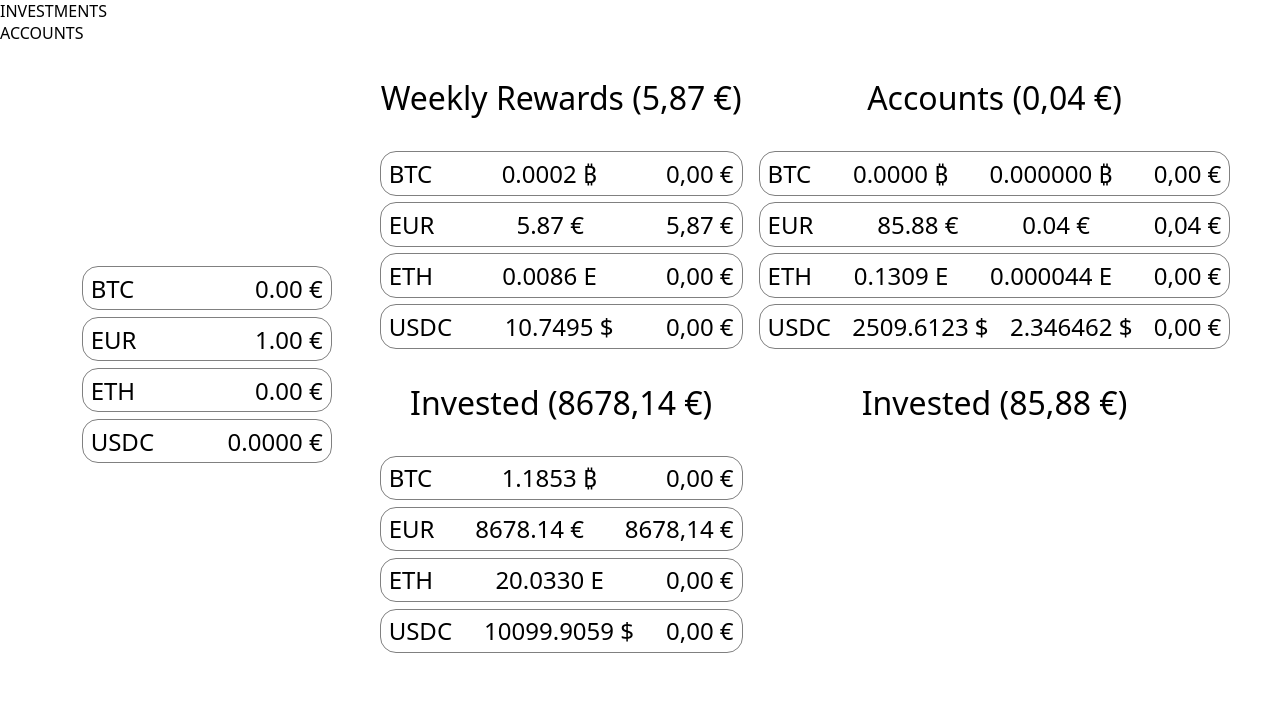
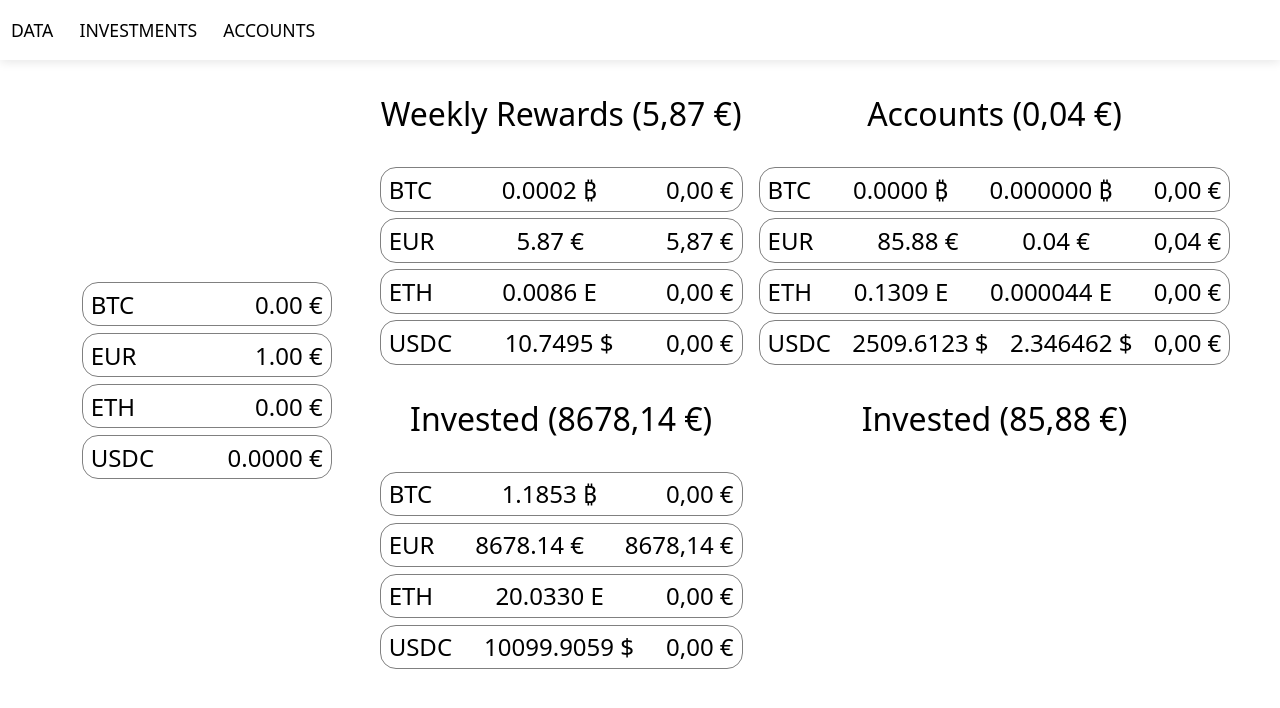
Before and after one commit to jmn8718/jmn8718.github.io, an Astro site: page /earn in a window 1280 px wide. Built offline with nearby package versions, Linux system fonts and the light colour scheme; Astro itself is replaced by a stand-in of ours; no server answers.

Commit message:
add earn pages header

```diff
--- a/src/components/earn/AccountsList.astro
+++ b/src/components/earn/AccountsList.astro
@@ -11,7 +11,6 @@ const { data, parameters } = Astro.props;
 ---
 
 <div class="wrapper">
-  <>
   <div class="title">Accounts: {data.length}</div>
   <div class="list-wrapper">
     {
--- /dev/null
+++ b/src/components/earn/Header.astro
@@ -0,0 +1,62 @@
+<header>
+    <div class="nav-wrapper">
+      <ul>
+        <li>
+          <a href="/earn">DATA</a>
+        </li>
+        <li>
+          <a href="/earn_investments">INVESTMENTS</a>
+        </li>
+        <li>
+          <a href="/earn_accounts">ACCOUNTS</a>
+        </li>
+      </ul>
+    </div>
+</header>
+
+<style>
+  header {
+    width: 100vw;
+    height: var(--header-height);
+    position: fixed;
+    top: 0;
+    background-color: white;
+    z-index: 2;
+    box-shadow: 0 2px 10px 0 rgba(0,0,0, 0.1);
+
+    display: flex;
+    justify-content: space-between;
+    align-items: center;
+  }
+
+  ul {
+    list-style-type: none;
+    margin: 0;
+    padding: 0;
+  }
+  li {
+    display: inline;
+  }
+  li a {
+    padding: 11px;
+  }
+  a {
+    text-transform: capitalize;
+    font-size: 1.1rem;
+  }
+
+  .nav-wrapper {
+    margin-right: 16px;
+  }
+
+  @media screen and (max-width: 640px) {
+    li a {
+      padding: 11px 4px;
+    }
+  }
+</style>
+<style is:global>
+  main, .header-gap {
+    padding-top: var(--header-height);
+  }
+</style>
--- a/src/components/earn/Hero.tsx
+++ b/src/components/earn/Hero.tsx
@@ -128,7 +128,6 @@ function Hero({
       setAccountsHeroData(accountRewards);
     }
   }, [prices]);
-  console.log(accountsHeroData);
   return (
     <div className="hero-wrapper">
       {prices ? (
--- a/src/layouts/MainLayout.astro
+++ b/src/layouts/MainLayout.astro
@@ -9,8 +9,7 @@ const { title } = Astro.props;
 ---
 
 <BaseLayout title={title}>
-  <slot />
+  <div class="header-gap">
+    <slot />
+  </div>
 </BaseLayout>
-
-<style>
-</style>
--- a/src/pages/earn.astro
+++ b/src/pages/earn.astro
@@ -1,6 +1,7 @@
 ---
 import Layout from "../layouts/MainLayout.astro";
 import EarnHero from "../components/earn/Hero.astro";
+import Header from "../components/earn/Header.astro";
 import { accounts, investments, parameters } from "../data";
 import { InvestmentStatus } from "../types";
 
@@ -13,7 +14,6 @@ const ongoingInvestments = investments.data
 ---
 
 <Layout title="Earn Details">
-  <a href="/earn_investments">INVESTMENTS</a>
-  <a href="/earn_accounts">ACCOUNTS</a>
+  <Header />
   <EarnHero investments={ongoingInvestments} accounts={accounts.data} accountParameters={parameters} />
 </Layout>
--- a/src/pages/earn_accounts.astro
+++ b/src/pages/earn_accounts.astro
@@ -1,10 +1,11 @@
 ---
 import Layout from "../layouts/MainLayout.astro";
 import AccountsList from "../components/earn/AccountsList.astro";
+import Header from "../components/earn/Header.astro";
 import { accounts, parameters } from "../data";
 ---
 
 <Layout title="Earn List">
-  <a href="/earn">DATA</a>
+  <Header />
   <AccountsList data={accounts.data}  parameters={parameters}/>
 </Layout>
--- a/src/pages/earn_investments.astro
+++ b/src/pages/earn_investments.astro
@@ -1,6 +1,7 @@
 ---
 import Layout from "../layouts/MainLayout.astro";
 import List from "../components/earn/List.astro";
+import Header from "../components/earn/Header.astro";
 import { investments } from "../data";
 import { InvestmentStatus } from "../types";
 
@@ -15,7 +16,7 @@ const ongoingInvestments = investments.data
 ---
 
 <Layout title="Earn List">
-  <a href="/earn">DATA</a>
+  <Header />
   <List data={ongoingInvestments} title="Ongoing" />
   <List data={completedInvestments} title="Completed" />
 </Layout>
```
